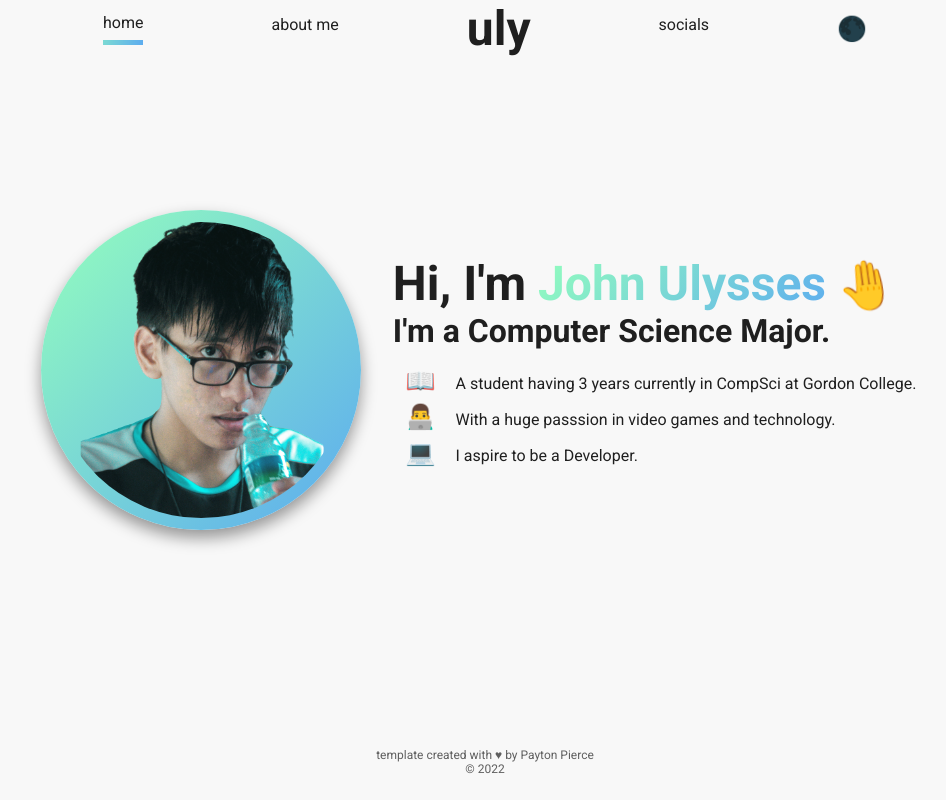
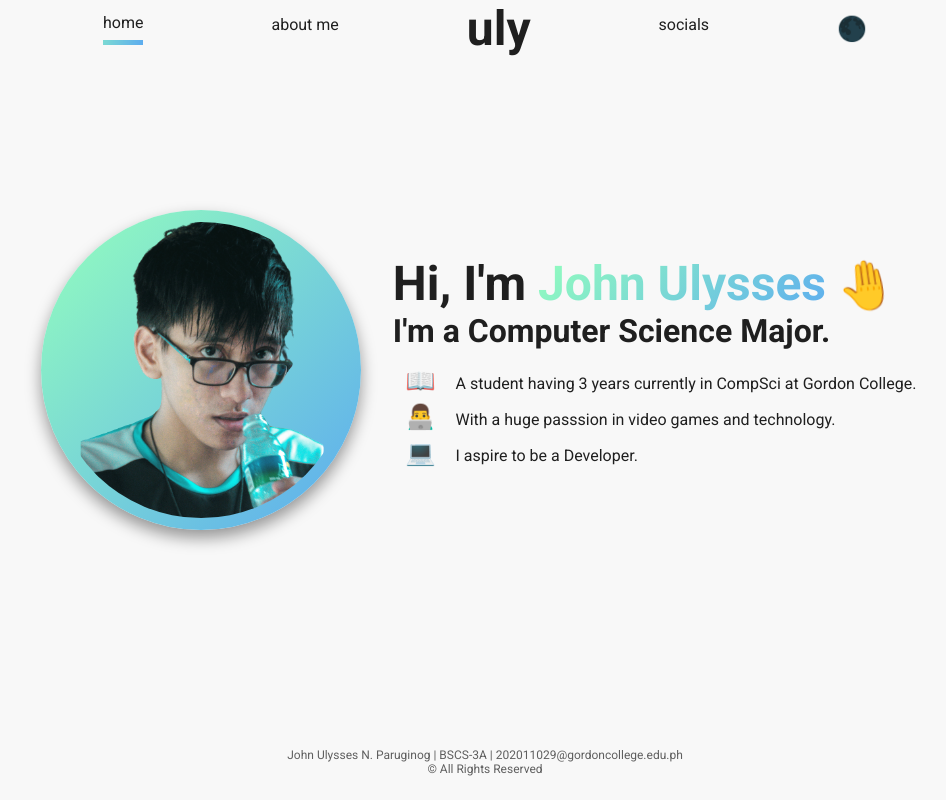
Before and after one commit to UlyCS/aboutme-react, a React (Create React App) app: page / in a window 1280 px wide. Shown: the whole page, without its empty margins (155-1101 px from the left). Built offline with nearby package versions, Linux system fonts and the light colour scheme; the HTML template or start-up script is replaced by a standard one.

Commit message:
Updated Footer with hyperlink to email

```diff
--- a/src/components/BaseLayout.js
+++ b/src/components/BaseLayout.js
@@ -31,8 +31,8 @@ export default function BaseLayout() {
             <Grid item>
                <Box component={'footer'} display={'flex'} flexDirection={'column'} alignItems={'center'}
                     py={'1.5rem'} sx={{opacity: 0.7}} width={'100%'}>
-                  <p>template created with &hearts; by <a href={'https://paytonpierce.dev'}>Payton Pierce</a></p>
-                  <p>&copy; 2022</p>
+                  <p>John Ulysses N. Paruginog | BSCS-3A |<a href={'https://mail.google.com/mail/u/0/#inbox?compose=GTvVlcSBnpqWvgCPcJNgdsRtFXHkRGMHVMsFcHwkVGlkfknLVBLTkWVSXqHZmhsMrlHkpvsqfjSnF'}> 202011029@gordoncollege.edu.ph</a></p>
+                  <p>&copy; All Rights Reserved</p>
                </Box>
             </Grid>
          </Grid>
```
